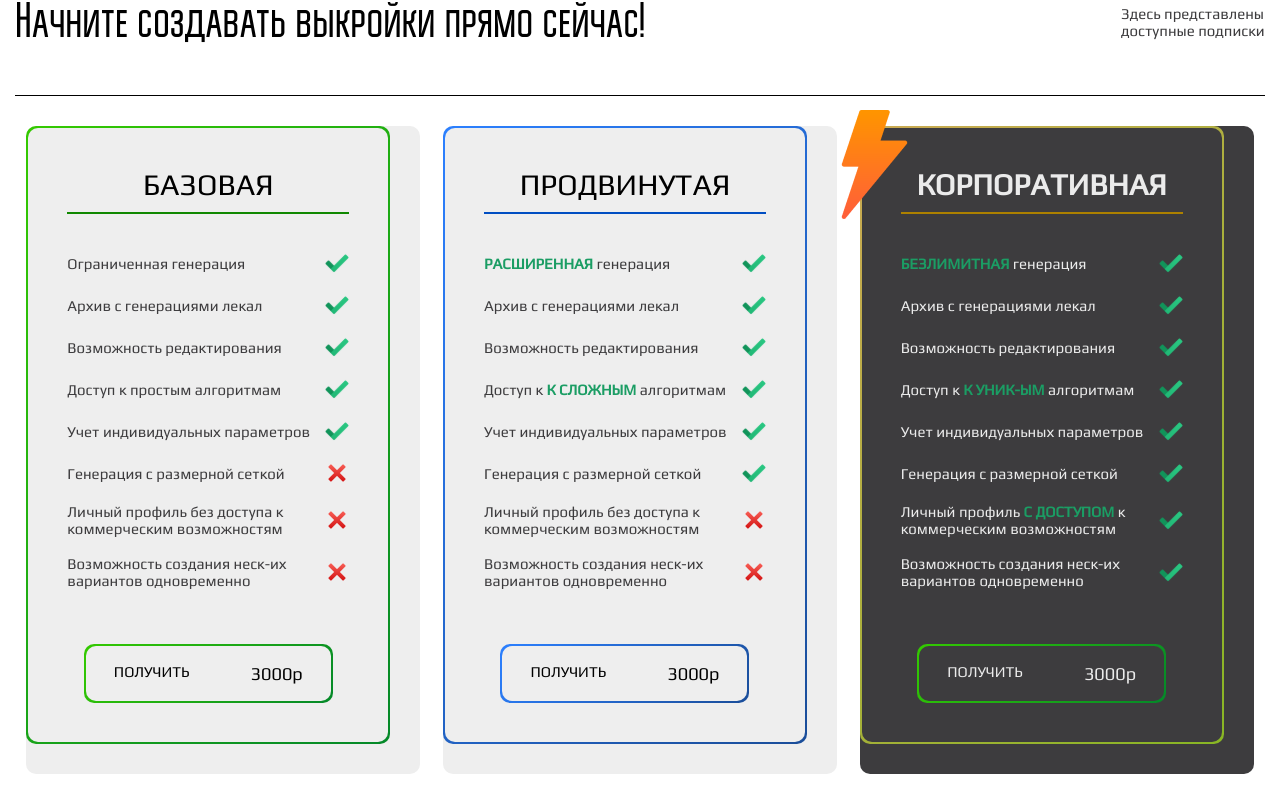
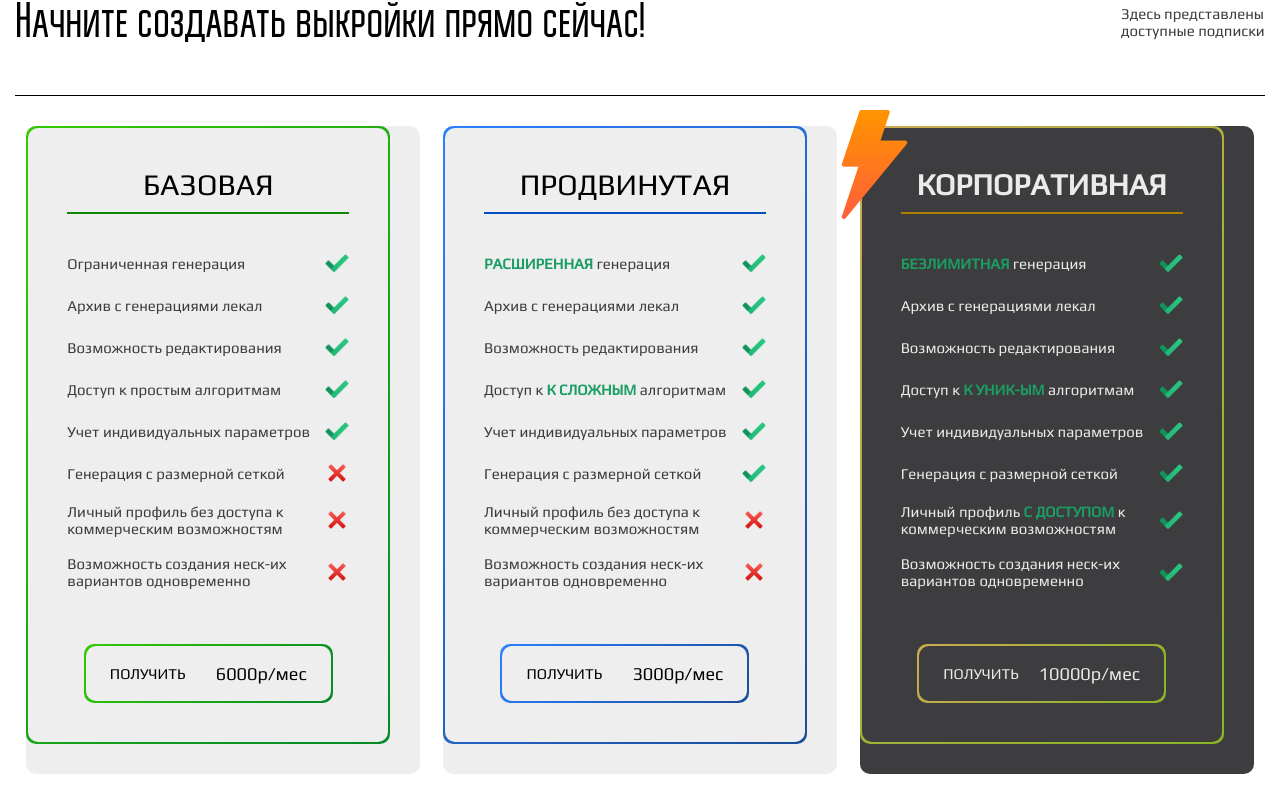
Before and after one commit to ismailow/alta, a React (Create React App) app: page / in a window 1280 px wide. Shown: the part 2516-3328 px from the top of the page. Built offline with nearby package versions, Linux system fonts and the light colour scheme; the HTML template or start-up script is replaced by a standard one.

Commit message:
subscriptions animations

```diff
--- a/src/components/subscriptions/index.jsx
+++ b/src/components/subscriptions/index.jsx
@@ -53,7 +53,7 @@ const Subscriptions = () => {
                             <div className={styles.buttonBorder}>
                                 <button className={styles.button}>
                                     <span>ПОЛУЧИТЬ</span>
-                                    <span className={styles.price}>3000р</span>
+                                    <span className={styles.price}>6000р/мес</span>
                                 </button>
                             </div>
                         </div>
@@ -100,7 +100,7 @@ const Subscriptions = () => {
                             <div className={styles.buttonBorder}>
                                 <button className={styles.button}>
                                     <span>ПОЛУЧИТЬ</span>
-                                    <span className={styles.price}>3000р</span>
+                                    <span className={styles.price}>3000р/мес</span>
                                 </button>
                             </div>
                         </div>
@@ -148,7 +148,7 @@ const Subscriptions = () => {
                             <div className={styles.buttonBorder}>
                                 <button className={styles.button}>
                                     <span>ПОЛУЧИТЬ</span>
-                                    <span className={styles.price}>3000р</span>
+                                    <span className={styles.price}>10000р/мес</span>
                                 </button>
                             </div>
                         </div>
--- a/src/components/subscriptions/subscriptions.module.css
+++ b/src/components/subscriptions/subscriptions.module.css
@@ -85,14 +85,22 @@
 }
 
 .button {
+    width: 245px;
     border-radius: 10px;
     font-size: 15px;
     font-family: 'Play';
     background-color: #EEEEEE;
-    padding: 17px 28px;
+    padding: 17px 24px;
     display: flex;
-    gap: 61px;
+    justify-content: space-between;
+    align-items: center;
     border: none;
+    transition: all .3s linear;
+}
+
+.button:hover {
+    background-image: linear-gradient(130deg, #34CA00 0%, #048829 100%);
+    color: #FFF;
 }
 
 .accent {
@@ -117,6 +125,11 @@
     background-image: linear-gradient(130deg, #2C80FF 0%, #1A4D99 100%);
 }
 
+.pro .buttonBorder:hover .button {
+    background-image: linear-gradient(130deg, #2C80FF 0%, #1A4D99 100%);
+    color: #FFF;
+}
+
 .premium {
     background-color: #3D3C3E;
     color: #EBEBEB;
@@ -136,9 +149,18 @@
     font-weight: 700;
 }
 
+.premium .buttonBorder {
+    background-image: linear-gradient(130deg, #CCAA54 0%, #88B624 100%);
+}
+
 .premium .button {
     background-color: #3D3C3E;
     color: #EBEBEB;
+}
+
+.premium .buttonBorder:hover .button {
+    background-image: linear-gradient(130deg, #CCAA54 0%, #88B624 100%);
+    color: #FFF;
 }
 
 .premium .listItemText {
```
